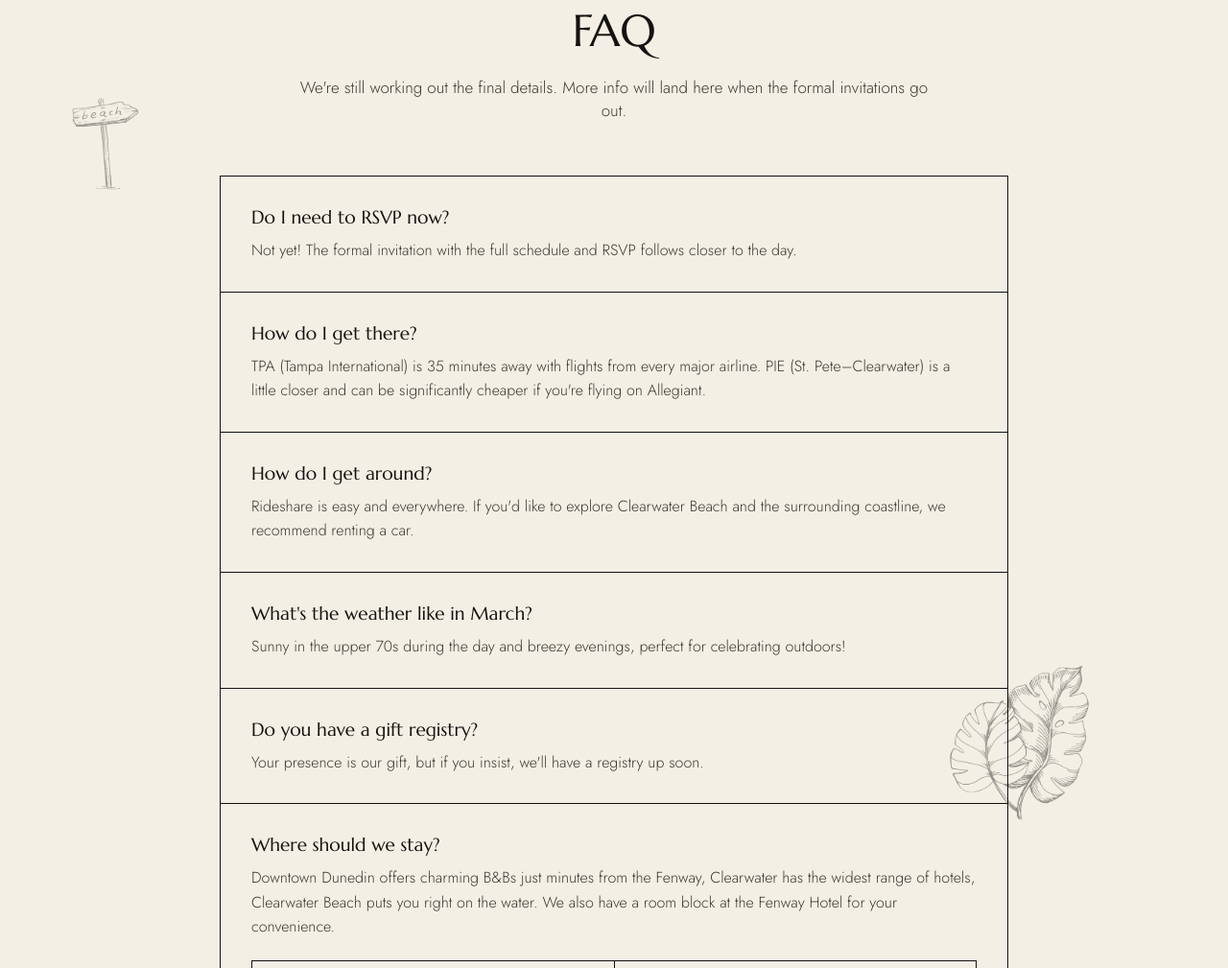
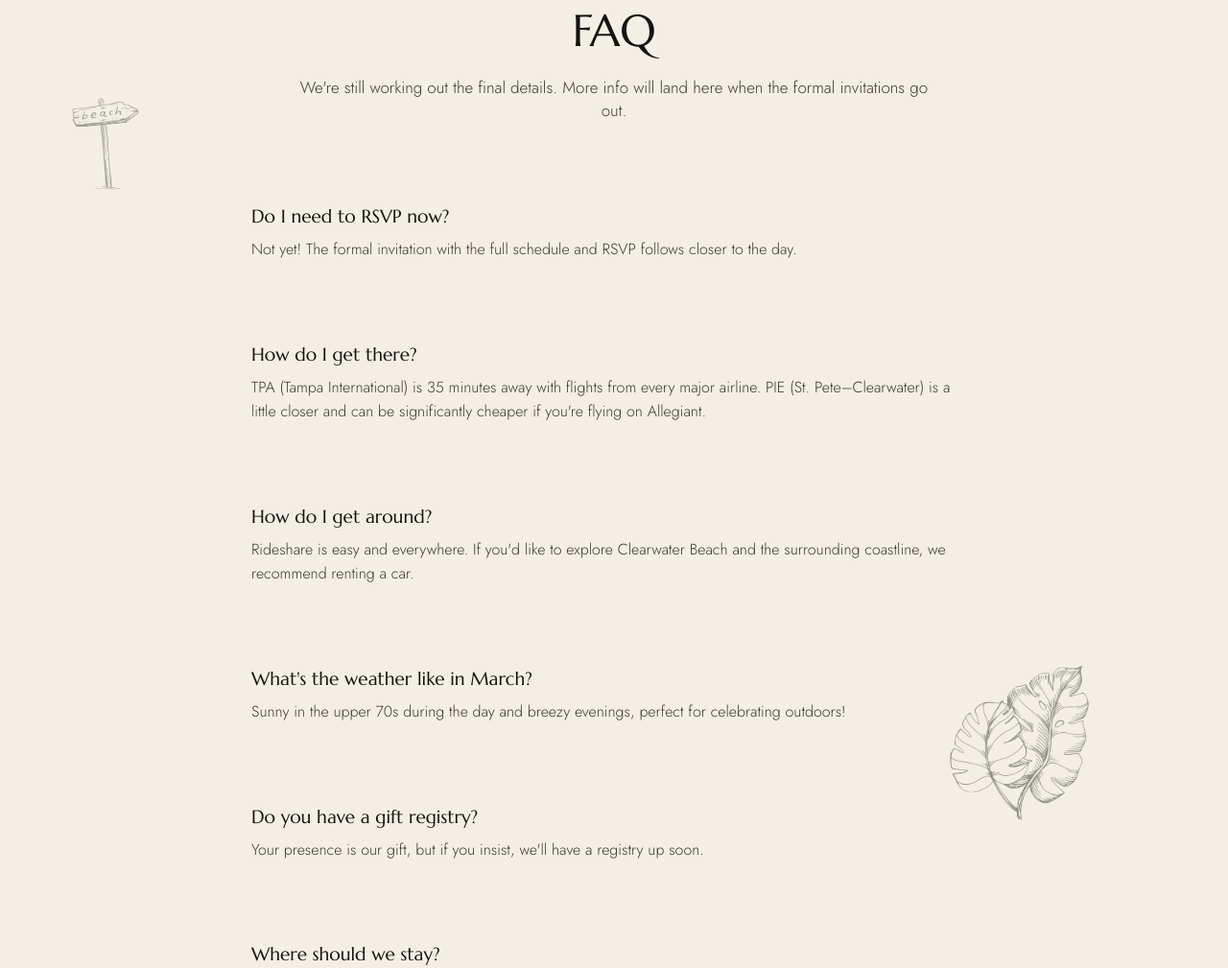
Before and after one commit to CasanovaTapia/tapia-taylor, a plain HTML site: page index.html in a window 1280 px wide. Shown: the part 2832-3841 px from the top of the page at 96% size. Drawn offline with Linux system fonts and the light colour scheme.

Commit message:
Remove FAQ border

```diff
--- a/index.html
+++ b/index.html
@@ -306,7 +306,7 @@
       <p style="font-family:'Jost',sans-serif;font-weight:300;font-size:17px;color:#3d3a33;margin-top:18px">We're still working out the final details. More info will land here when the formal invitations go out.</p>
     </div>
 
-    <div style="max-width:820px;margin:56px auto 0;display:grid;gap:1px;border:1px solid #141210;background:#141210">
+    <div style="max-width:820px;margin:56px auto 0;display:grid;gap:24px">
       <div style="background:#f3efe4;padding:30px 32px">
         <div style="font-family:'Marcellus',serif;font-size:19px;color:#141210">Do I need to RSVP now?</div>
         <p style="font-family:'Jost',sans-serif;font-weight:300;font-size:16px;color:#3d3a33;margin:10px 0 0;line-height:1.6">Not yet! The formal invitation with the full schedule and RSVP follows closer to the day.</p>
```
